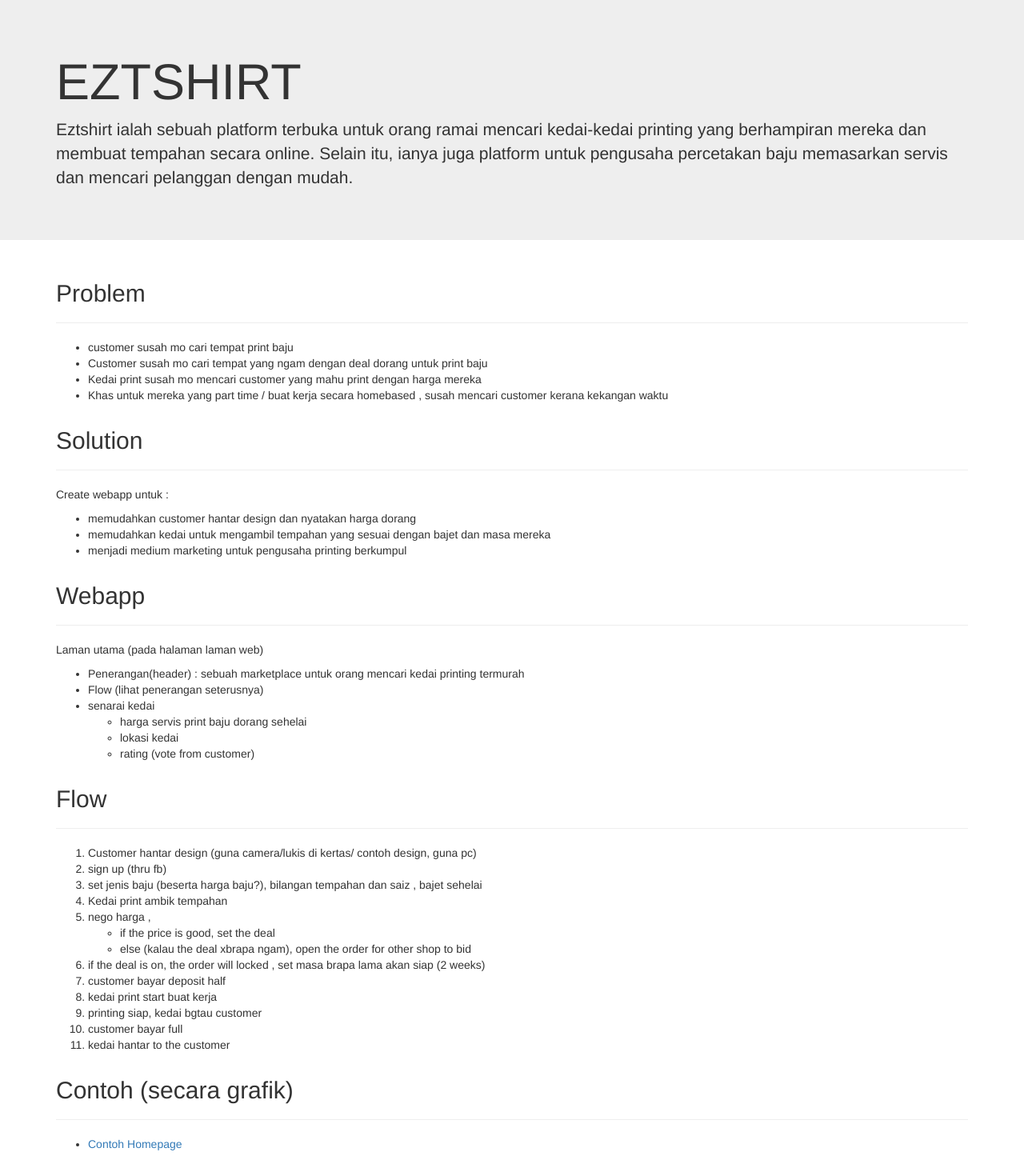
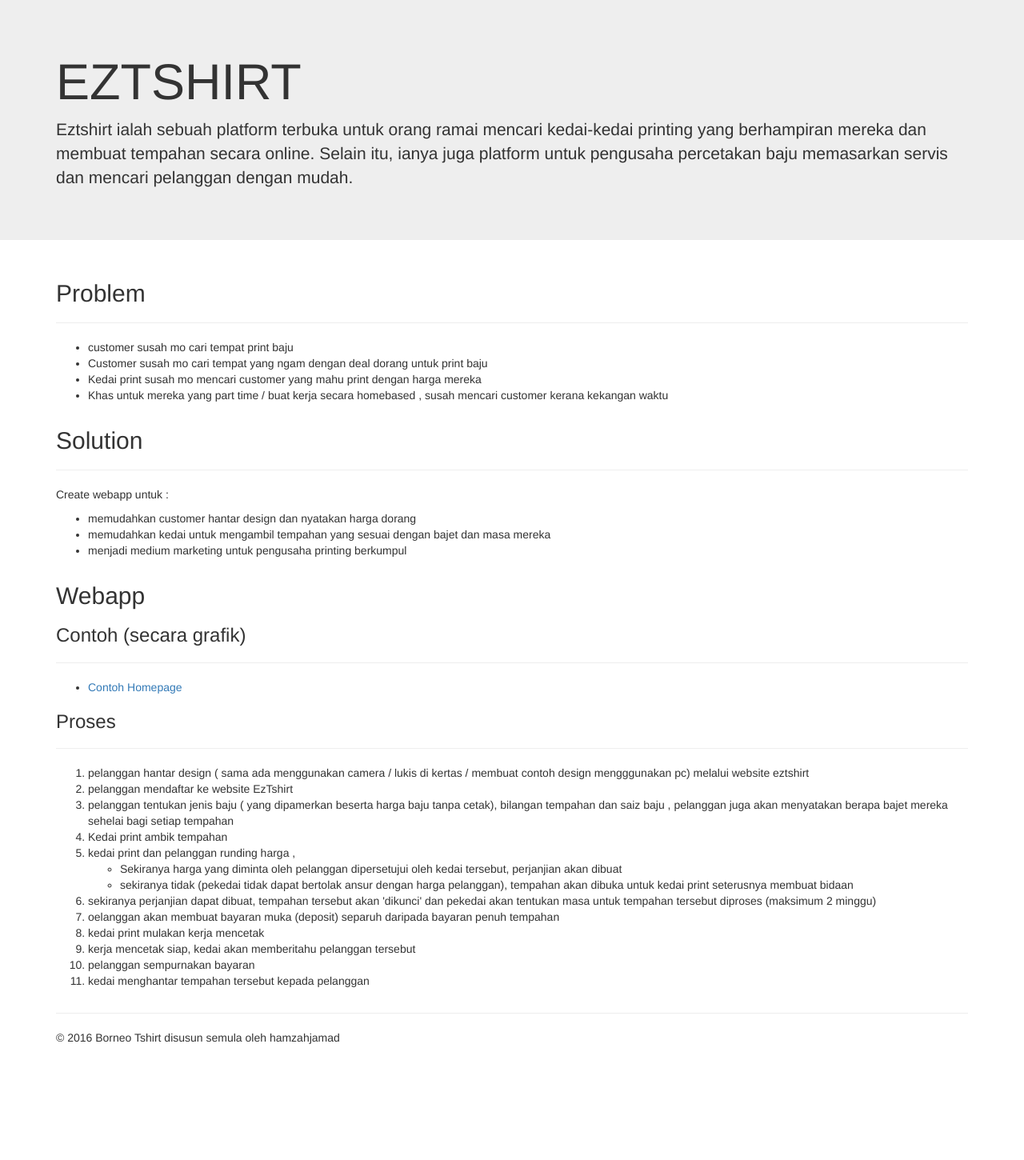
Before and after one commit to hamzahjamad/hamzahjamad.github.io, a Jekyll site: the page eztshirt/index.html, which Jekyll copies as it is, in a window 1280 px wide. Shown: the whole page at 80% size. Built offline with Jekyll 4.4.1, drawn with Linux system fonts in a browser that asks for light colours; nearby versions of some CDN libraries; after the commit the page ends 1317 px from its top, so only the background shows below that.

Commit message:
Update index.html

```diff
--- a/eztshirt/index.html
+++ b/eztshirt/index.html
@@ -61,63 +61,53 @@
 </div>
 
 
-<div class="col-md-12">
- <h2>Webapp</h2>
-<hr>
- <p>Laman utama (pada halaman laman web)</p>
- <ul>
- 	<li>Penerangan(header) : sebuah marketplace untuk orang mencari kedai printing termurah</li>
- 	<li>Flow (lihat penerangan seterusnya)</li>
- 	<li>senarai kedai
- 		<ul>
- 			<li>harga servis print baju dorang sehelai</li>
- 			<li>lokasi kedai</li>
- 			<li>rating (vote from customer)</li>
- 		</ul>
- 	</li>
- </ul>
-
-</div>
-
 
 
 <div class="col-md-12">
 
- <h2>Flow</h2>
-<hr>
-<ol>
-	<li>Customer hantar design (guna camera/lukis di kertas/ contoh design, guna pc) </li>
-	<li>sign up (thru fb)</li>
-	<li>set jenis baju (beserta harga baju?), bilangan tempahan dan saiz , bajet sehelai</li>
-	<li>Kedai print ambik tempahan</li>
-	<li>nego harga ,
-		<ul>
-			<li>if the price is good, set the deal</li>
-			<li>else (kalau the deal xbrapa ngam), open the order for other shop to bid </li>
-		</ul>
-	</li>
-	<li>if the deal is on, the order will locked , set masa brapa lama akan siap (2 weeks)</li>
-	<li>customer bayar deposit half</li>
-	<li>kedai print start buat kerja</li>
-	<li>printing siap, kedai bgtau customer</li>
-	<li>customer bayar full</li>
-	<li>kedai hantar to the customer </li>
-</ol>
+ <h2>Webapp</h2>
 
-</div>
-
-<div class="col-md-12">
-<h2>Contoh (secara grafik)</h2>
+<h3>Contoh (secara grafik)</h3>
 <hr>
 
 <ul>
 	<li><a href="http://hamzahjamad.github.io/eztshirt/image/eztshirt_homepage.png">Contoh Homepage</a></li>
 </ul>
 
+
+ <h3>Proses</h3>
+<hr>
+<ol>
+	<li>pelanggan hantar design ( sama ada menggunakan camera / lukis di kertas / membuat contoh design mengggunakan pc)  melalui             website eztshirt</li>
+	<li>pelanggan mendaftar ke website EzTshirt</li>
+	<li>pelanggan tentukan jenis baju ( yang dipamerkan beserta harga baju  tanpa cetak), bilangan tempahan dan saiz baju ,                   pelanggan juga akan menyatakan berapa bajet mereka sehelai bagi setiap tempahan</li>
+	<li>Kedai print ambik tempahan</li>
+	<li>kedai print dan pelanggan runding harga ,
+		<ul>
+			<li>Sekiranya harga yang diminta oleh pelanggan dipersetujui oleh kedai tersebut, perjanjian akan dibuat</li>
+			<li>sekiranya tidak (pekedai tidak dapat bertolak ansur dengan harga pelanggan), tempahan akan dibuka untuk 	                            kedai print seterusnya membuat bidaan </li>
+		</ul>
+	</li>
+	<li>sekiranya perjanjian dapat dibuat, tempahan tersebut akan 'dikunci' dan pekedai akan tentukan masa untuk tempahan tersebut             diproses (maksimum 2 minggu)</li>
+	<li>oelanggan akan membuat bayaran muka (deposit) separuh daripada bayaran penuh tempahan</li>
+	<li>kedai print mulakan kerja mencetak</li>
+	<li>kerja mencetak siap, kedai akan memberitahu pelanggan tersebut</li>
+	<li>pelanggan sempurnakan bayaran</li>
+	<li>kedai menghantar tempahan tersebut kepada pelanggan</li>
+</ol>
+
 </div>
 
 
+
 </div><!--/row-->
+
+  <hr>
+
+      <footer>
+        <p>&copy; 2016 Borneo Tshirt disusun semula oleh hamzahjamad</p>
+      </footer>
+
 </div><!--/container-->
 
 
```
